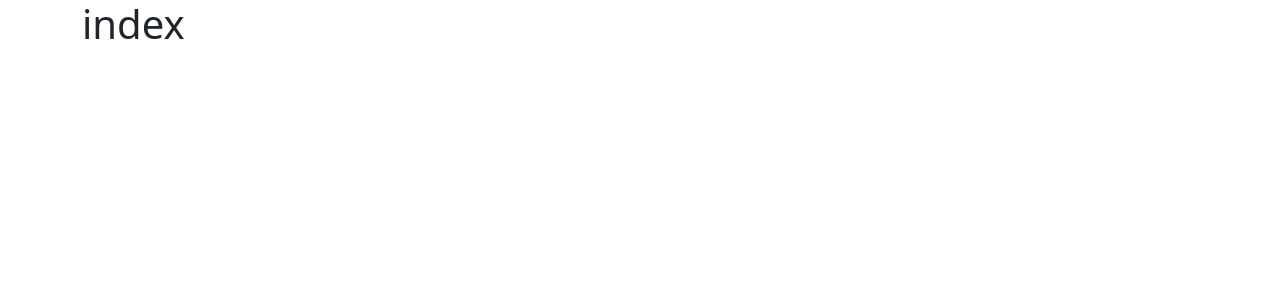
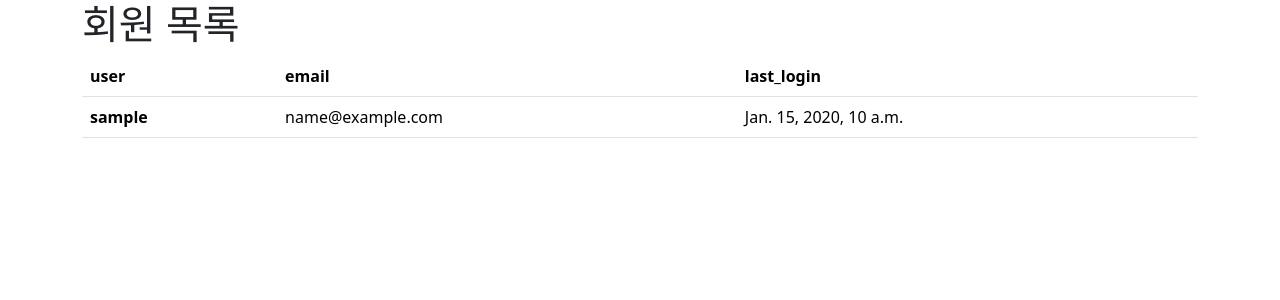
Before and after one commit to sungin95/pair_1014, a Django app: page /accounts/index/ in a window 1280 px wide. Before the commit the part shown is almost empty. Shown: the top 300 px of the page. Run offline with Django 3.2, Linux system fonts and the light colour scheme; tables that the repository leaves empty hold one stand-in row (values such as "Sample post"); some libraries are stand-ins or nearby versions.

Commit message:
index 회원목록

```diff
--- a/accounts/templates/accounts/index.html
+++ b/accounts/templates/accounts/index.html
@@ -1,3 +1,22 @@
 {% extends 'base.html' %} {% load django_bootstrap5 %} {% block content %}
-<h1>index</h1>
+<h1>회원 목록</h1>
+<table class="table">
+  <thead>
+    <tr>
+      <th scope="col">user</th>
+      <th scope="col">email</th>
+      <th scope="col">last_login</th>
+    </tr>
+  </thead>
+  <tbody>
+    {% for user in users %}
+    <tr>
+      <th scope="row">{{ user.username}}</th>
+      <td>{{ user.email}}</td>
+      <td>{{ user.last_login}}</td>
+    </tr>
+    {% endfor %}
+  </tbody>
+</table>
+
 {% endblock content %}
--- a/accounts/views.py
+++ b/accounts/views.py
@@ -1,11 +1,17 @@
+from webbrowser import get
 from django.shortcuts import render, redirect
 from .forms import CustomUserCreationForm
 from django.contrib.auth.forms import AuthenticationForm
 from django.contrib.auth import login as auth_login
+from django.contrib.auth import get_user_model
 
 # Create your views here.
 def index(request):
-    return render(request, "accounts/index.html")
+    users = get_user_model().objects.all()
+    context = {
+        'users':users,
+    }
+    return render(request, "accounts/index.html",context)
 
 
 def signup(request):
```
Also changed, not shown: accounts/models.py (line endings or trailing spaces).
